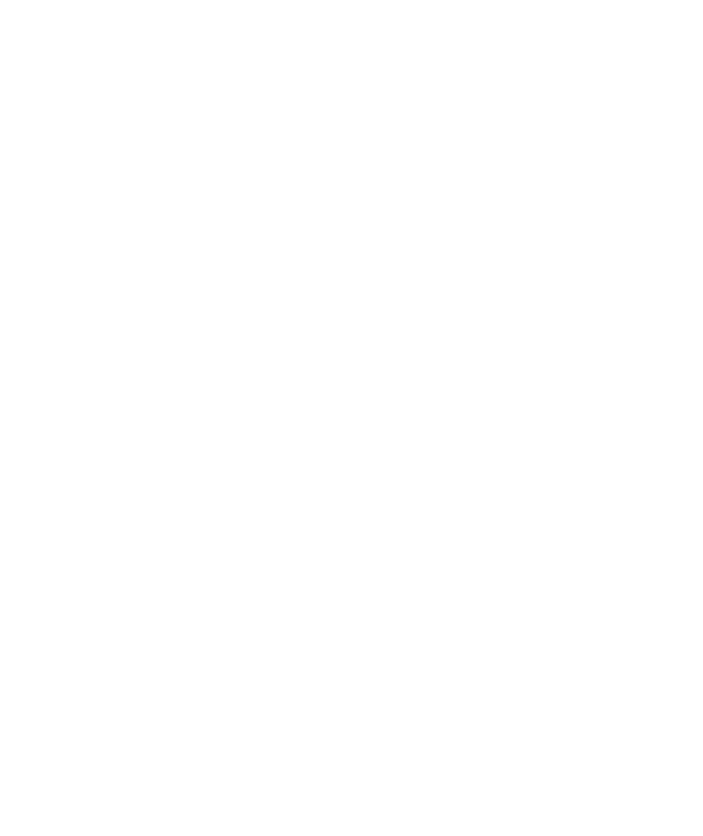
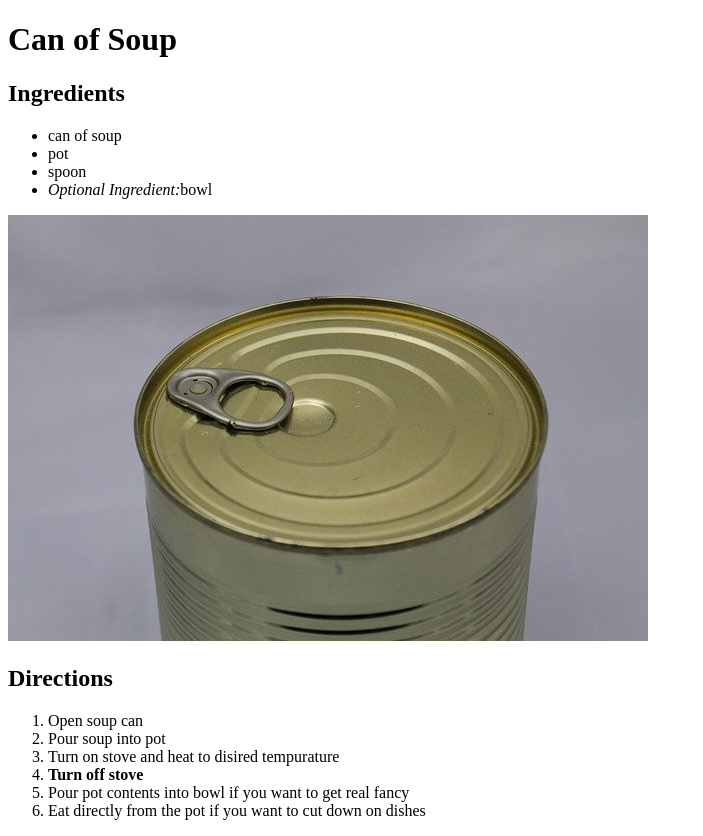
Before and after one commit to maryrosegrace/odin-recipes, a plain HTML site: page recipes/canofsoup.html in a window 1280 px wide. Shown: the whole page, without its empty margins (0-703 px from the left). Before the commit the page ends 800 px from the top, so only its background shows below. Drawn offline with Linux system fonts and the light colour scheme.

Commit message:
Can of soup recipe complete

```diff
--- a/recipes/canofsoup.html
+++ b/recipes/canofsoup.html
@@ -4,6 +4,24 @@
        <title>Can of Soup</title>
        <meta charset="utf-8">
     </head>
+    <h1>Can of Soup</h1>
+    <h2>Ingredients</h2>
+        <ul>
+            <li>can of soup</li>
+            <li>pot</li>
+            <li>spoon</li>
+            <li><em>Optional Ingredient:</em>bowl</li>
+        </ul>
+    <img src="../images/canofsoup.jpg" alt="This is a photo of an unlabeled can of soup with a pull tab">
+    <h2>Directions</h2>
+        <ol>
+            <li>Open soup can</li>
+            <li>Pour soup into pot</li>
+            <li>Turn on stove and heat to disired tempurature</li>
+            <li><strong>Turn off stove</strong></li>
+            <li>Pour pot contents into bowl if you want to get real fancy</li>
+            <li>Eat directly from the pot if you want to cut down on dishes</li>
+        </ol>
     <body>
     </body>
     </html>
```
Also changed, not shown: index.html (+3 -0 lines).
